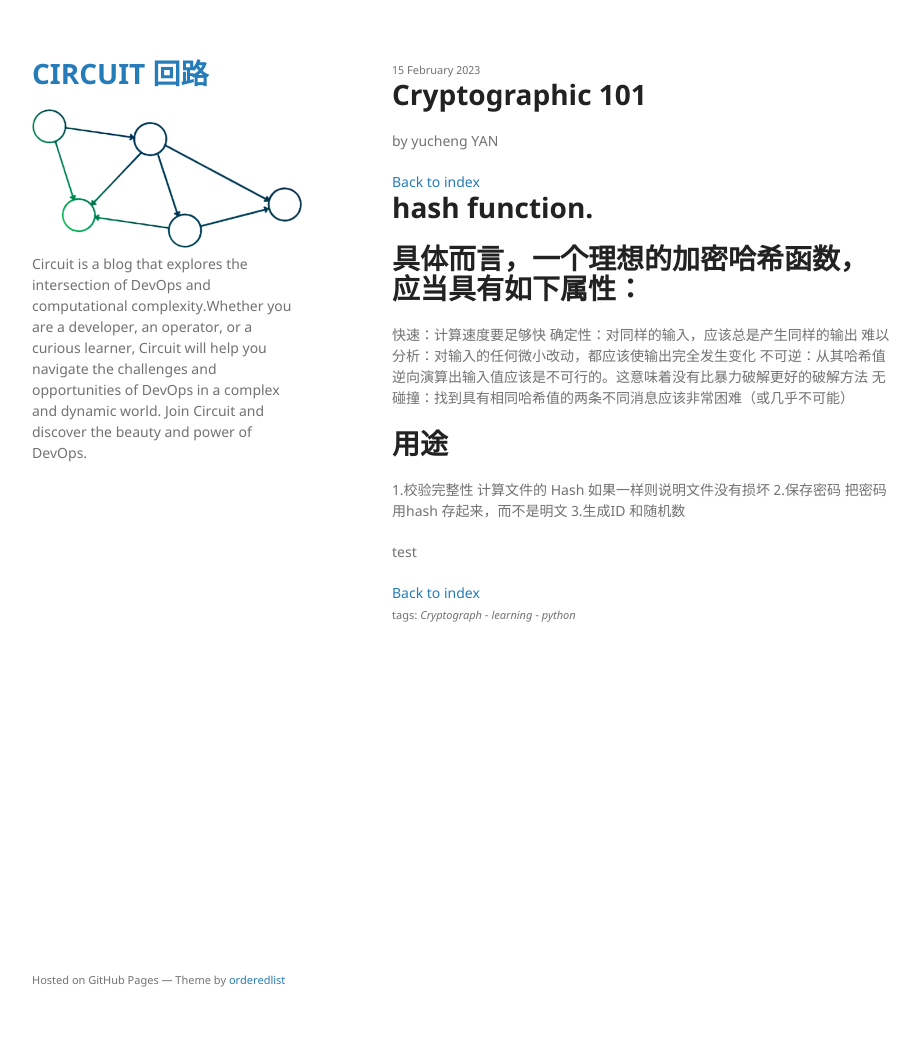
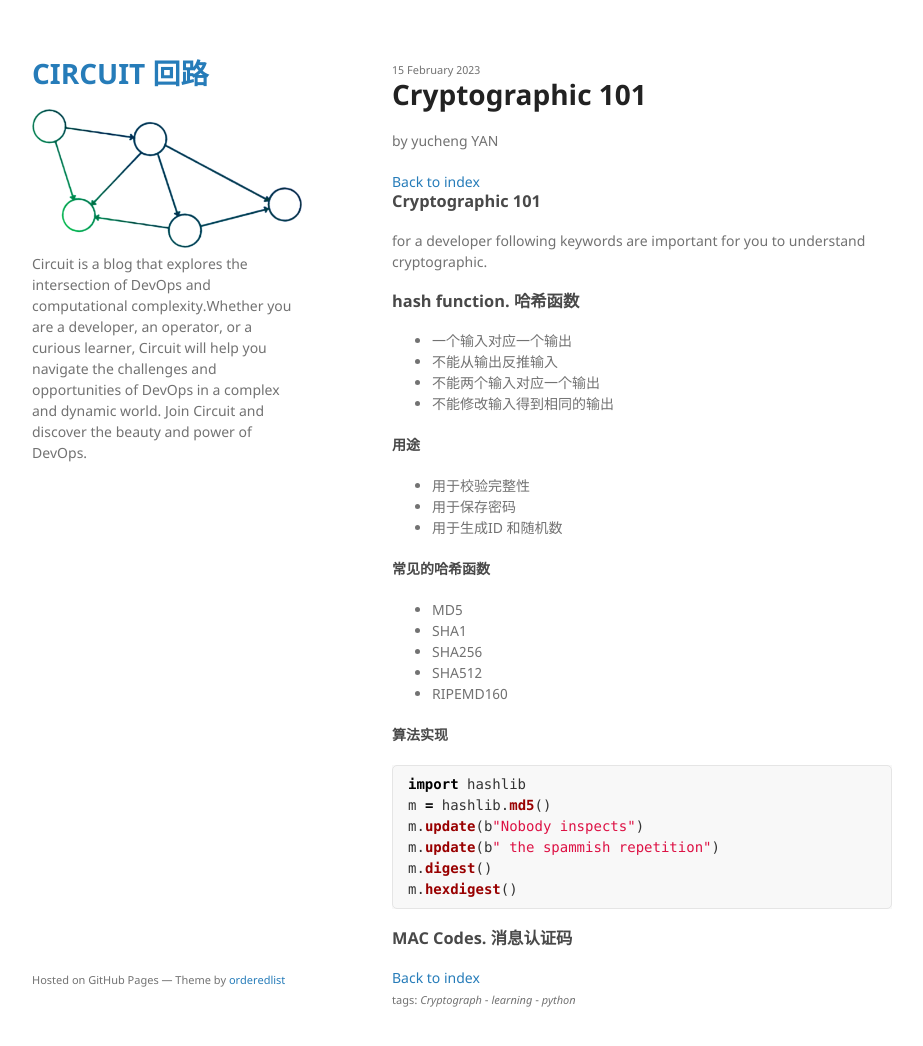
Before and after one commit to grot666/grot666.github.io, a Jekyll site: the page built from _posts/2023-02-15-cryptograph.md, in a window 1280 px wide and 1059 px high. Shown: the top 1046 px of the window, without its empty margins (178-1101 px from the left). Built offline with Jekyll 4.4.1, drawn with Linux system fonts in a browser that asks for light colours.

Commit message:
add: cryptograph

````diff
--- a/_posts/2023-02-15-cryptograph.md
+++ b/_posts/2023-02-15-cryptograph.md
@@ -4,18 +4,35 @@ title: Cryptographic 101
 author: yucheng YAN
 tags: ["Cryptograph","learning","python"]
 ---
-# hash function.
-# 具体而言，一个理想的加密哈希函数，应当具有如下属性：
 
- 快速：计算速度要足够快
- 确定性：对同样的输入，应该总是产生同样的输出
- 难以分析：对输入的任何微小改动，都应该使输出完全发生变化
- 不可逆：从其哈希值逆向演算出输入值应该是不可行的。这意味着没有比暴力破解更好的破解方法
- 无碰撞：找到具有相同哈希值的两条不同消息应该非常困难（或几乎不可能）
+### Cryptographic 101
+for a developer following keywords are important for you to understand cryptographic.
+### hash function. 哈希函数
+- 一个输入对应一个输出
+- 不能从输出反推输入
+- 不能两个输入对应一个输出
+- 不能修改输入得到相同的输出
 
-# 用途
- 1.校验完整性 计算文件的 Hash 如果一样则说明文件没有损坏
- 2.保存密码 把密码用hash 存起来，而不是明文
- 3.生成ID 和随机数
+#### 用途
+- 用于校验完整性
+- 用于保存密码
+- 用于生成ID 和随机数
 
-test
+#### 常见的哈希函数
+- MD5
+- SHA1
+- SHA256
+- SHA512
+- RIPEMD160
+
+#### 算法实现
+```python
+import hashlib
+m = hashlib.md5()
+m.update(b"Nobody inspects")
+m.update(b" the spammish repetition")
+m.digest()
+m.hexdigest()
+```
+
+### MAC Codes. 消息认证码
````
